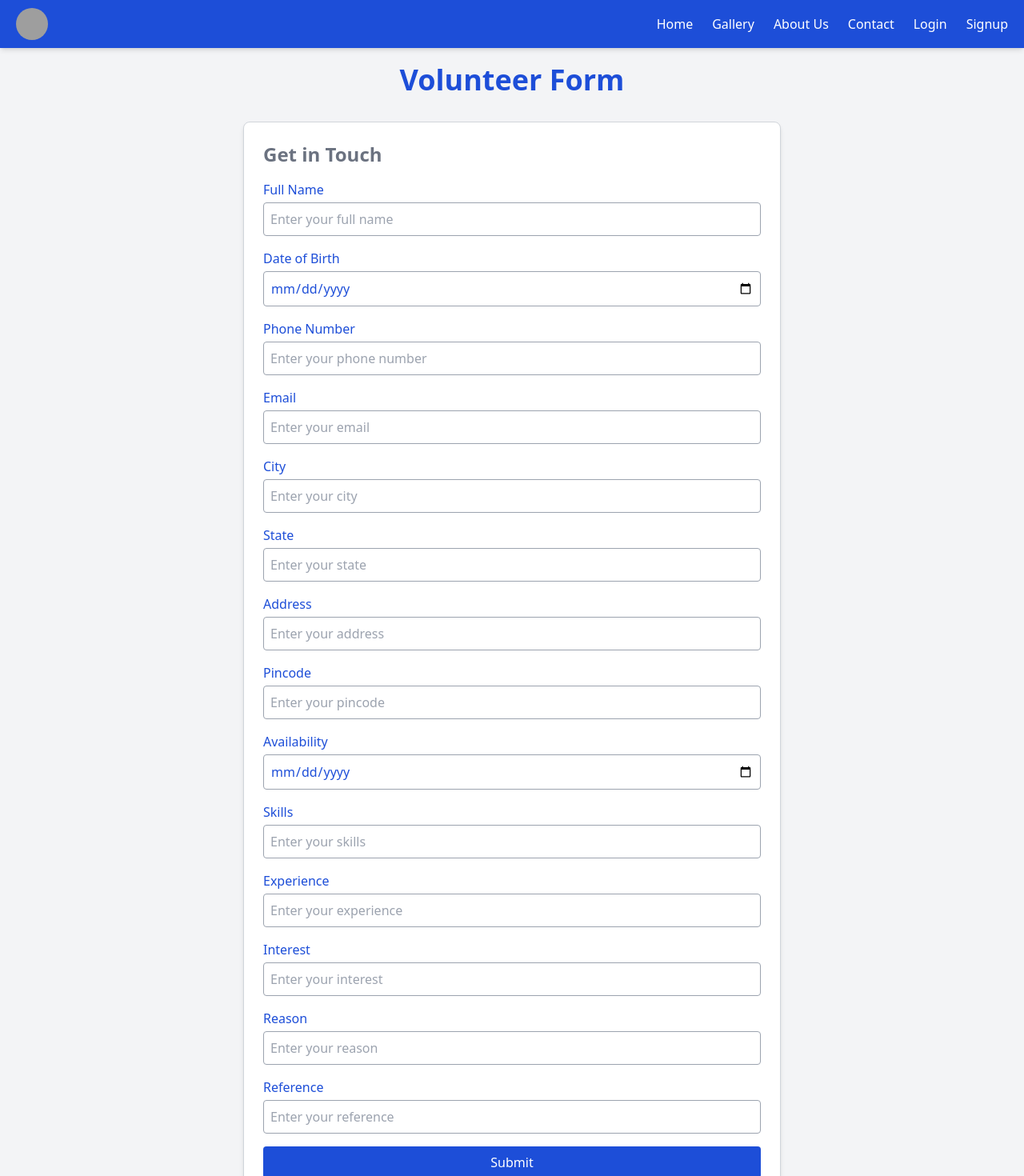
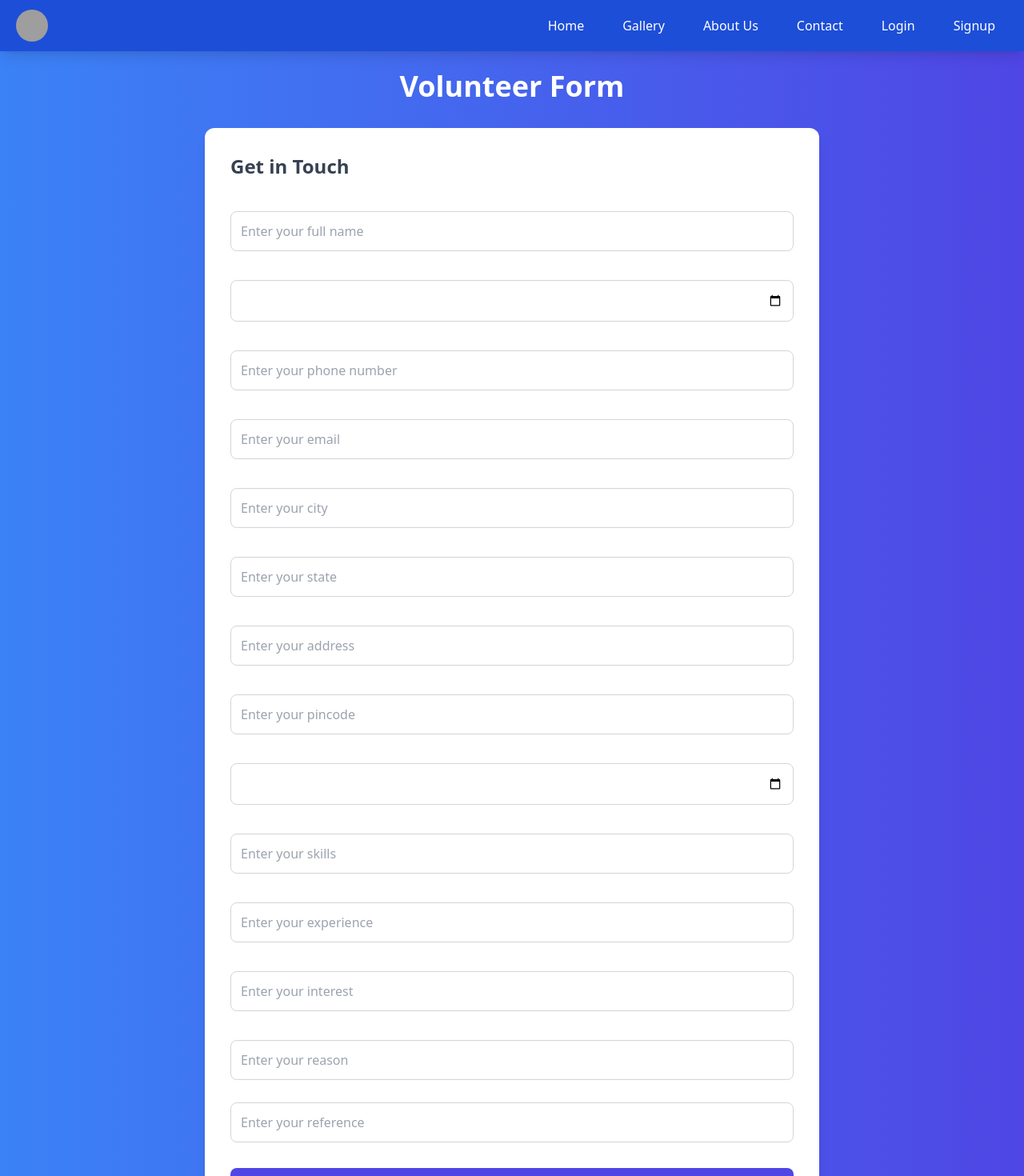
Before and after one commit to pankajkr-143/NGO-Helper, a React (Vite) app in the folder frontend/: page /volunteer in a window 1280 px wide. Shown: the top 1470 px of the page at 80% size. Built offline with nearby package versions, Linux system fonts and the light colour scheme; no server answers; grey boxes are pictures that could not be loaded.

Commit message:
New Updated Project

```diff
--- a/frontend/src/Components/BannerSection/Banner.jsx
+++ b/frontend/src/Components/BannerSection/Banner.jsx
@@ -3,6 +3,8 @@ import bannerImage1 from "../../assets/bannerimage1.jpg";
 import bannerImage3 from "../../assets/bannerimage3.jpg";
 import bannerImage4 from "../../assets/bannerimage4.jpg";
 import bannerImage5 from "../../assets/bannerimage5.jpg";
+
+import { SlArrowLeft, SlArrowRight } from "react-icons/sl";
 
 const Banner = () => {
   const images = [bannerImage1, bannerImage3, bannerImage4, bannerImage5];
@@ -15,8 +17,16 @@ const Banner = () => {
     return () => clearInterval(interval);
   }, [images.length]);
 
+  const handlePrev = () => {
+    setCurrentIndex((prevIndex) => (prevIndex - 1 + images.length) % images.length);
+  };
+
+  const handleNext = () => {
+    setCurrentIndex((prevIndex) => (prevIndex + 1) % images.length);
+  };
+
   return (
-    <div className="relative h-[620px] w-full overflow-hidden shadow-blue-700 shadow-2xl">
+    <div className="relative h-[680px] w-full overflow-hidden shadow-blue-700 shadow-2xl">
       {/* Banner Images with Animations */}
       {images.map((image, index) => (
         <div
@@ -34,6 +44,20 @@ const Banner = () => {
 
       {/* Gradient Overlay for Depth */}
       <div className="absolute inset-0 bg-gradient-to-t from-black via-transparent to-transparent opacity-70"></div>
+
+      {/* Navigation Arrows with Sky Blue Color and Black Shadow */}
+      <div
+        className="absolute top-1/2 left-4 transform -translate-y-1/2 z-20 cursor-pointer p-3 rounded-full bg-transparent text-sky-500 hover:text-sky-700 hover:scale-110 transition-all shadow-lg shadow-black hidden md:block"
+        onClick={handlePrev}
+      >
+        <SlArrowLeft size={60} />
+      </div>
+      <div
+        className="absolute top-1/2 right-4 transform -translate-y-1/2 z-20 cursor-pointer p-3 rounded-full bg-transparent text-sky-500 hover:text-sky-700 hover:scale-110 transition-all shadow-lg shadow-black hidden md:block"
+        onClick={handleNext}
+      >
+        <SlArrowRight size={60} />
+      </div>
 
       {/* Navigation Dots */}
       <div className="absolute bottom-8 left-1/2 transform -translate-x-1/2 flex gap-3">
--- a/frontend/src/Components/EventSection/volunteerForm.jsx
+++ b/frontend/src/Components/EventSection/volunteerForm.jsx
@@ -1,7 +1,6 @@
-import React, { useState } from 'react';
+import  { useState } from 'react';
 import axios from 'axios';
 import { useNavigate } from 'react-router-dom';
-
 
 const VolunteerForm = () => {
    const navigate = useNavigate();
@@ -36,23 +35,20 @@ const VolunteerForm = () => {
       console.log('Form submitted successfully', response.data);
       alert('Form Data sent successfully');
       navigate('/');
-
-
     } catch (error) {
       console.error('Error submitting form', error);
-      alert('Form Data not successfully');
-
+      alert('Form Data not submitted successfully');
     }
   };
 
   return (
-    <div className="bg-gray-100 text-blue-700 p-8">
-      <h1 className="text-4xl font-bold text-center mt-12 mb-8">Volunteer Form</h1>
-      <div className="max-w-2xl mx-auto bg-white p-6 rounded-lg shadow-md border border-gray-300">
-        <h2 className="text-2xl font-semibold mb-4 text-gray-500">Get in Touch</h2>
-        <form className="space-y-4" onSubmit={handleSubmit}>
+    <div className="bg-gradient-to-r from-blue-500 to-indigo-600 text-white py-16 px-6">
+      <h1 className="text-4xl font-bold text-center mt-6 mb-8">Volunteer Form</h1>
+      <div className="max-w-3xl mx-auto bg-white p-8 rounded-xl shadow-lg">
+        <h2 className="text-2xl font-semibold mb-1 text-gray-700">Get in Touch</h2>
+        <form className="space-y-0" onSubmit={handleSubmit}>
           <div>
-            <label className="block font-medium mb-1">Full Name</label>
+            <label className="block text-lg font-medium mb-2">Full Name</label>
             <input
               type="text"
               name="fullName"
@@ -60,22 +56,22 @@ const VolunteerForm = () => {
               onChange={handleInput}
               placeholder="Enter your full name"
               required
-              className="w-full p-2 border border-gray-400 rounded focus:outline-none focus:ring-2 focus:ring-gray-600"
+              className="w-full p-3 border border-gray-300 rounded-lg focus:outline-none focus:ring-2 focus:ring-indigo-500"
             />
           </div>
           <div>
-            <label className="block font-medium mb-1">Date of Birth</label>
+            <label className="block text-lg font-medium mb-2">Date of Birth</label>
             <input
               type="date"
               name="Dob"
               value={formData.Dob}
               onChange={handleInput}
               required
-              className="w-full p-2 border border-gray-400 rounded focus:outline-none focus:ring-2 focus:ring-gray-600"
+              className="w-full p-3 border border-gray-300 rounded-lg focus:outline-none focus:ring-2 focus:ring-indigo-500"
             />
           </div>
           <div>
-            <label className="block font-medium mb-1">Phone Number</label>
+            <label className="block text-lg font-medium mb-2">Phone Number</label>
             <input
               type="number"
               name="phoneNo"
@@ -83,11 +79,11 @@ const VolunteerForm = () => {
               onChange={handleInput}
               placeholder="Enter your phone number"
               required
-              className="w-full p-2 border border-gray-400 rounded focus:outline-none focus:ring-2 focus:ring-gray-600"
+              className="w-full p-3 border border-gray-300 rounded-lg focus:outline-none focus:ring-2 focus:ring-indigo-500"
             />
           </div>
           <div>
-            <label className="block font-medium mb-1">Email</label>
+            <label className="block text-lg font-medium mb-2">Email</label>
             <input
               type="email"
               name="email"
@@ -95,11 +91,11 @@ const VolunteerForm = () => {
               onChange={handleInput}
               placeholder="Enter your email"
               required
-              className="w-full p-2 border border-gray-400 rounded focus:outline-none focus:ring-2 focus:ring-gray-600"
+              className="w-full p-3 border border-gray-300 rounded-lg focus:outline-none focus:ring-2 focus:ring-indigo-500"
             />
           </div>
           <div>
-            <label className="block font-medium mb-1">City</label>
+            <label className="block text-lg font-medium mb-2">City</label>
             <input
               type="text"
               name="city"
@@ -107,11 +103,11 @@ const VolunteerForm = () => {
               onChange={handleInput}
               placeholder="Enter your city"
               required
-              className="w-full p-2 border border-gray-400 rounded focus:outline-none focus:ring-2 focus:ring-gray-600"
+              className="w-full p-3 border border-gray-300 rounded-lg focus:outline-none focus:ring-2 focus:ring-indigo-500"
             />
           </div>
           <div>
-            <label className="block font-medium mb-1">State</label>
+            <label className="block text-lg font-medium mb-2">State</label>
             <input
               type="text"
               name="state"
@@ -119,11 +115,11 @@ const VolunteerForm = () => {
               onChange={handleInput}
               placeholder="Enter your state"
               required
-              className="w-full p-2 border border-gray-400 rounded focus:outline-none focus:ring-2 focus:ring-gray-600"
+              className="w-full p-3 border border-gray-300 rounded-lg focus:outline-none focus:ring-2 focus:ring-indigo-500"
             />
           </div>
           <div>
-            <label className="block font-medium mb-1">Address</label>
+            <label className="block text-lg font-medium mb-2">Address</label>
             <input
               type="text"
               name="address"
@@ -131,11 +127,11 @@ const VolunteerForm = () => {
               onChange={handleInput}
               placeholder="Enter your address"
               required
-              className="w-full p-2 border border-gray-400 rounded focus:outline-none focus:ring-2 focus:ring-gray-600"
+              className="w-full p-3 border border-gray-300 rounded-lg focus:outline-none focus:ring-2 focus:ring-indigo-500"
             />
           </div>
           <div>
-            <label className="block font-medium mb-1">Pincode</label>
+            <label className="block text-lg font-medium mb-2">Pincode</label>
             <input
               type="number"
               name="pincode"
@@ -143,22 +139,22 @@ const VolunteerForm = () => {
               onChange={handleInput}
               placeholder="Enter your pincode"
               required
-              className="w-full p-2 border border-gray-400 rounded focus:outline-none focus:ring-2 focus:ring-gray-600"
+              className="w-full p-3 border border-gray-300 rounded-lg focus:outline-none focus:ring-2 focus:ring-indigo-500"
             />
           </div>
           <div>
-            <label className="block font-medium mb-1">Availability</label>
+            <label className="block text-lg font-medium mb-2">Availability</label>
             <input
               type="date"
               name="availability"
               value={formData.availability}
               onChange={handleInput}
               required
-              className="w-full p-2 border border-gray-400 rounded focus:outline-none focus:ring-2 focus:ring-gray-600"
+              className="w-full p-3 border border-gray-300 rounded-lg focus:outline-none focus:ring-2 focus:ring-indigo-500"
             />
           </div>
           <div>
-            <label className="block font-medium mb-1">Skills</label>
+            <label className="block text-lg font-medium mb-2">Skills</label>
             <input
               type="text"
               name="skills"
@@ -166,11 +162,11 @@ const VolunteerForm = () => {
               onChange={handleInput}
               placeholder="Enter your skills"
               required
-              className="w-full p-2 border border-gray-400 rounded focus:outline-none focus:ring-2 focus:ring-gray-600"
+              className="w-full p-3 border border-gray-300 rounded-lg focus:outline-none focus:ring-2 focus:ring-indigo-500"
             />
           </div>
           <div>
-            <label className="block font-medium mb-1">Experience</label>
+            <label className="block text-lg font-medium mb-2">Experience</label>
             <input
               type="text"
               name="experience"
@@ -178,11 +174,11 @@ const VolunteerForm = () => {
               onChange={handleInput}
               placeholder="Enter your experience"
               required
-              className="w-full p-2 border border-gray-400 rounded focus:outline-none focus:ring-2 focus:ring-gray-600"
+              className="w-full p-3 border border-gray-300 rounded-lg focus:outline-none focus:ring-2 focus:ring-indigo-500"
             />
           </div>
           <div>
-            <label className="block font-medium mb-1">Interest</label>
+            <label className="block text-lg font-medium mb-2">Interest</label>
             <input
               type="text"
               name="interest"
@@ -190,11 +186,11 @@ const VolunteerForm = () => {
               onChange={handleInput}
               placeholder="Enter your interest"
               required
-              className="w-full p-2 border border-gray-400 rounded focus:outline-none focus:ring-2 focus:ring-gray-600"
+              className="w-full p-3 border border-gray-300 rounded-lg focus:outline-none focus:ring-2 focus:ring-indigo-500"
             />
           </div>
           <div>
-            <label className="block font-medium mb-1">Reason</label>
+            <label className="block text-lg font-medium mb-2">Reason</label>
             <input
               type="text"
               name="reason"
@@ -202,11 +198,11 @@ const VolunteerForm = () => {
               onChange={handleInput}
               placeholder="Enter your reason"
               required
-              className="w-full p-2 border border-gray-400 rounded focus:outline-none focus:ring-2 focus:ring-gray-600"
+              className="w-full p-3 border border-gray-300 rounded-lg focus:outline-none focus:ring-2 focus:ring-indigo-500"
             />
           </div>
           <div>
-            <label className="block font-medium mb-1">Reference</label>
+            <label className="block text-lg font-medium ">Reference</label>
             <input
               type="text"
               name="reference"
@@ -214,12 +210,12 @@ const VolunteerForm = () => {
               onChange={handleInput}
               placeholder="Enter your reference"
               required
-              className="w-full p-2 border border-gray-400 rounded focus:outline-none focus:ring-2 focus:ring-gray-600"
+              className="w-full p-3 border border-gray-300 rounded-lg focus:outline-none focus:ring-2 focus:ring-indigo-500 mb-8"
             />
           </div>
           <button
             type="submit"
-            className="w-full bg-blue-700 text-white py-2 rounded hover:bg-gray-800 focus:ring-2 focus:ring-offset-2 focus:ring-gray-600"
+            className="w-full bg-indigo-600 text-white py-3 rounded-lg  hover:bg-indigo-700 focus:outline-none focus:ring-2 focus:ring-indigo-500"
           >
             Submit
           </button>
--- a/frontend/src/Components/HeaderSection/Header.jsx
+++ b/frontend/src/Components/HeaderSection/Header.jsx
@@ -3,120 +3,93 @@ import { useState, useEffect } from "react";
 import { Link } from "react-router-dom";
 import { useAuth } from "../../store/auth";
 
-
-
 const Header = () => {
   const { isLoggedIn, LogoutUser, user } = useAuth();
   const [isMobileMenuOpen, setMobileMenuOpen] = useState(false);
-  const [isOpen, setIsOpen] = useState(false);
+  const [isDropdownOpen, setDropdownOpen] = useState(false);
 
-  const handleLinkClick = () =>
-    setMobileMenuOpen(false);
-
-  const toggleDropdown = () => setIsOpen(!isOpen);
+  const handleLinkClick = () => setMobileMenuOpen(false);
+  const toggleDropdown = () => setDropdownOpen(!isDropdownOpen);
 
   useEffect(() => {
-    console.log('isLoggedIn:', isLoggedIn);
-    console.log('user:', user);
+    console.log("isLoggedIn:", isLoggedIn);
+    console.log("user:", user);
   }, [isLoggedIn, user]);
 
   return (
-    <header className="bg-blue-700 text-white py-2.5 px-5 fixed top-0 w-full z-50 shadow-md flex justify-between items-center">
+    <header className="bg-blue-700 text-white py-3 px-5 fixed top-0 w-full z-50 shadow-lg flex justify-between items-center">
       {/* Logo */}
       <div className="flex items-center">
         <img
-          src="https://img.freepik.com/premium-vector/social-charity-heart-abstract-human-logo_23758-114.jpg?ga=GA1.1.345411300.1719397064&semt=ais_hybrid"
+          src="https://img.freepik.com/premium-vector/social-charity-heart-abstract-human-logo_23758-114.jpg"
           alt="NGO Logo"
           className="w-10 h-10 rounded-full"
         />
       </div>
 
-      {/* Hamburger Icon (Visible on small screens only) */}
+      {/* Hamburger Icon for Mobile */}
       <button
-        className="text-white text-2xl md:hidden"
+        className="text-white text-2xl md:hidden ml-auto"
         onClick={() => setMobileMenuOpen(!isMobileMenuOpen)}
       >
         <FaBars />
       </button>
 
-      {/* Navigation */}
+      {/* Navigation Menu */}
       <nav
-        className={`${isMobileMenuOpen ? "flex" : "hidden"
-          } flex-col gap-4 text-lg bg-blue-700 p-4 absolute top-full left-0 w-full md:static md:flex md:flex-row md:gap-6 md:p-0 md:w-auto`}
+        className={`absolute top-full right-0 w-28 bg-blue-700 transition-all duration-300 ease-in-out md:static md:w-auto md:flex md:gap-4 md:justify-center ${
+          isMobileMenuOpen ? "block" : "hidden md:flex"
+        }`}
       >
-        {/* Links to navigate to different sections or pages */}
-        <Link
-          to="/"
-          className="hover:text-yellow-400 transition duration-300 ease-in-out text-base"
-          onClick={handleLinkClick}
-        >
+        <Link to="/" className="block py-2 px-4 hover:text-yellow-400" onClick={handleLinkClick}>
           Home
         </Link>
-        <Link
-          to="/Gallery"
-          className="hover:text-yellow-400 transition duration-300 ease-in-out text-base"
-          onClick={handleLinkClick}
-        >
+        <Link to="/Gallery" className="block py-2 px-4 hover:text-yellow-400" onClick={handleLinkClick}>
           Gallery
         </Link>
-        <Link
-          to="/aboutus"
-          className="hover:text-yellow-400 transition duration-300 ease-in-out text-base"
-          onClick={handleLinkClick}
-        >
+        <Link to="/aboutus" className="block py-2 px-4 hover:text-yellow-400" onClick={handleLinkClick}>
           About Us
         </Link>
-        <Link
-          to="/contactus"
-          className="hover:text-yellow-400 transition duration-300 ease-in-out text-base"
-          onClick={handleLinkClick}
-        >
+        <Link to="/contactus" className="block py-2 px-4 hover:text-yellow-400" onClick={handleLinkClick}>
           Contact
         </Link>
 
-        {/* Links to login and signup pages */}
+        {/* User Authentication Menu */}
         {isLoggedIn ? (
-          <div className="relative inline-block text-left">
+          <div className="relative inline-block text-justify">
             <button
               onClick={toggleDropdown}
-              className="inline-flex justify-center w-full rounded-md border border-gray-300 shadow-sm px-4 py-2 bg-blue-200 text-sm font-medium text-gray-700 hover:bg-gray-50 focus:outline-none focus:ring-2 focus:ring-offset-2 focus:ring-indigo-500" >
-              {user ? user.username : 'Loading...'}
+              className="bg-blue-200 text-gray-700 px-4 py-2 rounded-md shadow-md hover:bg-gray-100 text-md ml-2 mb-3 md:ml-0 md:mb-0"
+            >
+              {user ? user.username : "Loading..."}
             </button>
-            {isOpen && (
-              <div
-                className="origin-top-right absolute right-0 mt-2 w-56 rounded-md shadow-lg bg-white ring-1 ring-black ring-opacity-5">
-                <div className="py-1" role="menu" aria-orientation="vertical" aria-labelledby="options-menu">
+            {isDropdownOpen && (
+              <div className="absolute right-0 mt-2 w-48 bg-white rounded-md shadow-lg z-50">
                 <button
                   onClick={() => {
                     LogoutUser();
                     handleLinkClick();
                   }}
-                    className="hover:text-yellow-400 transition duration-300 ease-in-out block px-4 py-2 text-sm text-gray-700"
-                    role="menuitem"
+                  className="block px-3 py-1 text-gray-700 hover:bg-gray-100"
                 >
                   Logout
                 </button>
-                  <Link to='/paymentHistory'
-                    className="hover:text-yellow-400 transition duration-300 ease-in-out block px-4 py-2 text-sm text-gray-700" role="menuitem" >
+                <Link
+                  to="/paymentHistory"
+                  className="block px-3 py-1 text-gray-700 hover:bg-gray-100"
+                  onClick={handleLinkClick}
+                >
                   Your Donation
                 </Link>
               </div>
-              </div>)}
+            )}
           </div>
         ) : (
           <>
-            <Link
-              to="/login"
-              className="hover:text-yellow-400 transition duration-300 ease-in-out text-base"
-              onClick={handleLinkClick}
-            >
+            <Link to="/login" className="block py-2 px-4 hover:text-yellow-400" onClick={handleLinkClick}>
               Login
             </Link>
-            <Link
-              to="/signup"
-              className="hover:text-yellow-400 transition duration-300 ease-in-out text-base"
-              onClick={handleLinkClick}
-            >
+            <Link to="/signup" className="block py-2 px-4 hover:text-yellow-400" onClick={handleLinkClick}>
               Signup
             </Link>
           </>
--- a/frontend/src/Components/MissionSection/Mission.jsx
+++ b/frontend/src/Components/MissionSection/Mission.jsx
@@ -29,14 +29,6 @@ const Mission = () => {
 
       {/* Vision Section */}
       <div className="flex flex-col md:flex-row-reverse items-center justify-between gap-8 max-w-7xl mx-auto mt-16 px-3">
-        {/* Vision Image */}
-        <div className="w-full md:w-1/2">
-          <img
-            src={foodImage}
-            alt="Group of People Working for a Cause"
-            className="rounded-lg shadow-md w-full h-auto"
-          />
-        </div>
         {/* Vision Content */}
         <div className="w-full md:w-1/2 text-center md:text-left">
           <h2 className="text-3xl font-bold text-gray-800 mb-4">Our Vision</h2>
@@ -48,6 +40,14 @@ const Mission = () => {
             we aim to eradicate poverty, nurture human potential"`}
           </p>
         </div>
+            {/* Vision Image */}
+            <div className="w-full md:w-1/2">
+              <img
+                src={foodImage}
+                alt="Group of People Working for a Cause"
+                className="rounded-lg shadow-md w-full h-auto"
+              />
+            </div>
       </div>
     </div>
   );
```
Also changed, not shown: frontend/src/Components/EventSection/UpcomingEvents.jsx (+11 -11 lines), 1 other file (tests, documents, lock files or other folders). Lines whose indentation alone changed are shown as unchanged.
